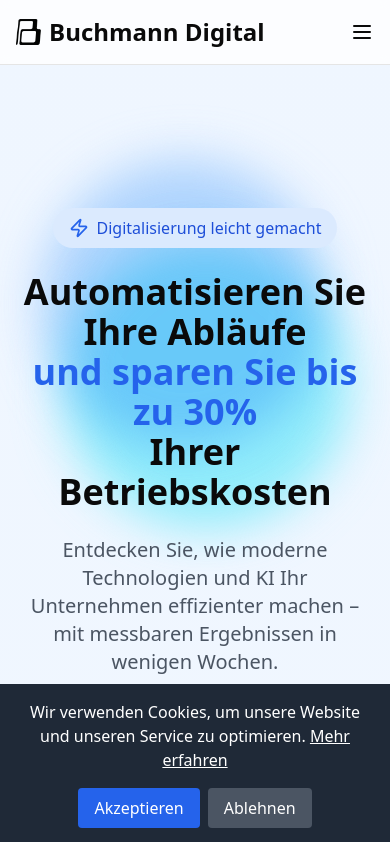
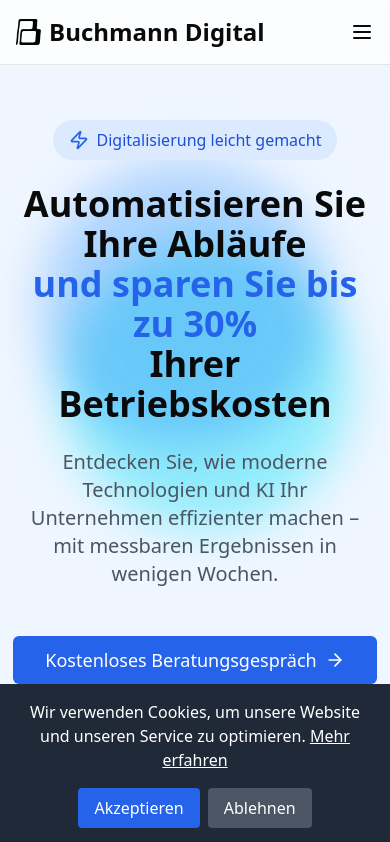
Before and after one commit to buchmanndigital/buchmann-digital-nextjs, a Next.js app: page /digitalisierung in a window 390 px wide. Shown: the top 842 px of the page. Built offline with nearby package versions, Linux system fonts and the light colour scheme.

Commit message:
some mobile changes for the hero section

```diff
--- a/src/components/digitalization/Hero.tsx
+++ b/src/components/digitalization/Hero.tsx
@@ -38,7 +38,7 @@ export function Hero() {
         <div className="absolute -bottom-8 left-20 w-72 h-72 bg-teal-300 rounded-full mix-blend-multiply filter blur-xl opacity-70 animate-blob animation-delay-4000" />
       </div>
 
-      <div className="relative z-10 container mx-auto px-4 pt-32 pb-20">
+      <div className="relative z-10 container mx-auto px-4 pt-32 max-md:pt-10 pb-20">
         <div
           ref={contentRef}
           className="max-w-4xl mx-auto text-center"
```
